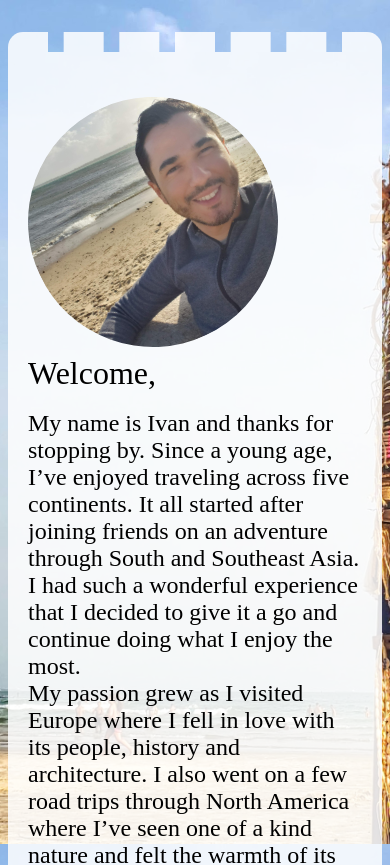
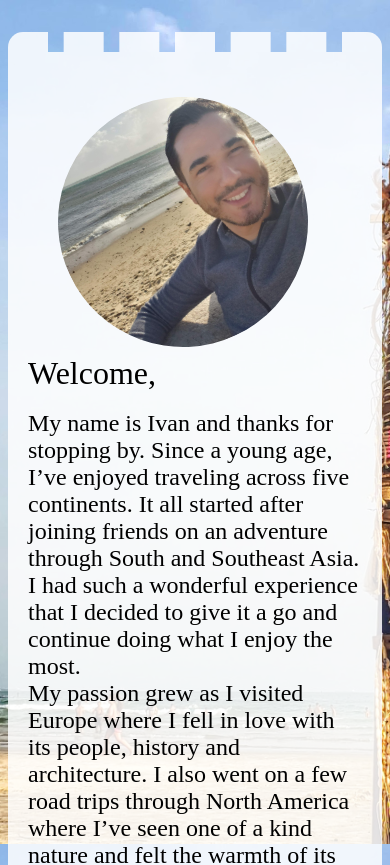
Before and after one commit to ivanzapatarivera/angkor, a React (Create React App) app in the folder client/: page / in a window 390 px wide. Shown: the top 865 px of the page. Built offline with nearby package versions, Linux system fonts and the light colour scheme; a web font is replaced by a local one.

Commit message:
Created build

```diff
--- a/client/src/setWelcomeLetter/style.css
+++ b/client/src/setWelcomeLetter/style.css
@@ -65,7 +65,7 @@
 
   .profile-picture {
     position: relative;
-    left: 1w2.25%;
+    left: 9%;
     max-width: 250px;
   }
 }
```
Also changed, not shown: 6 other files (tests, documents, lock files or other folders).
